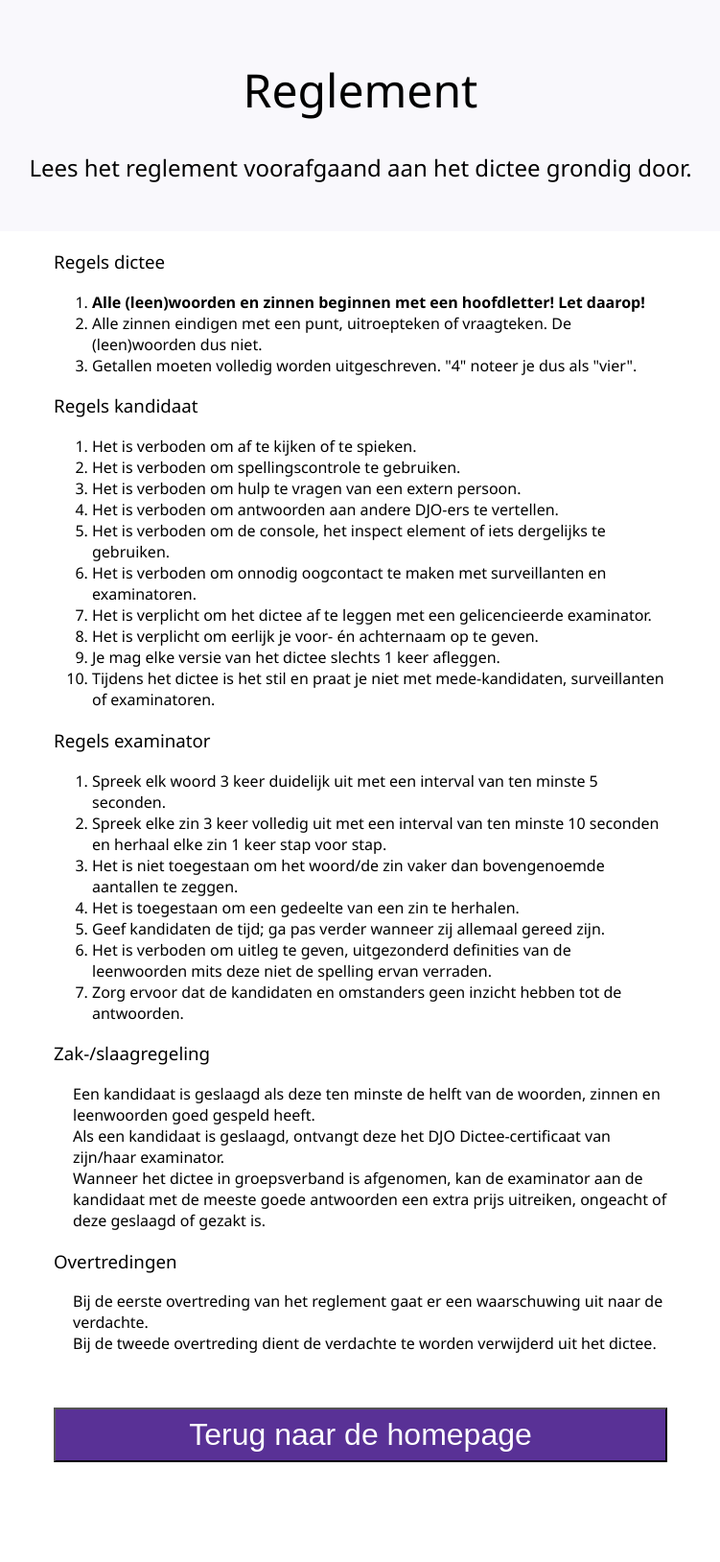
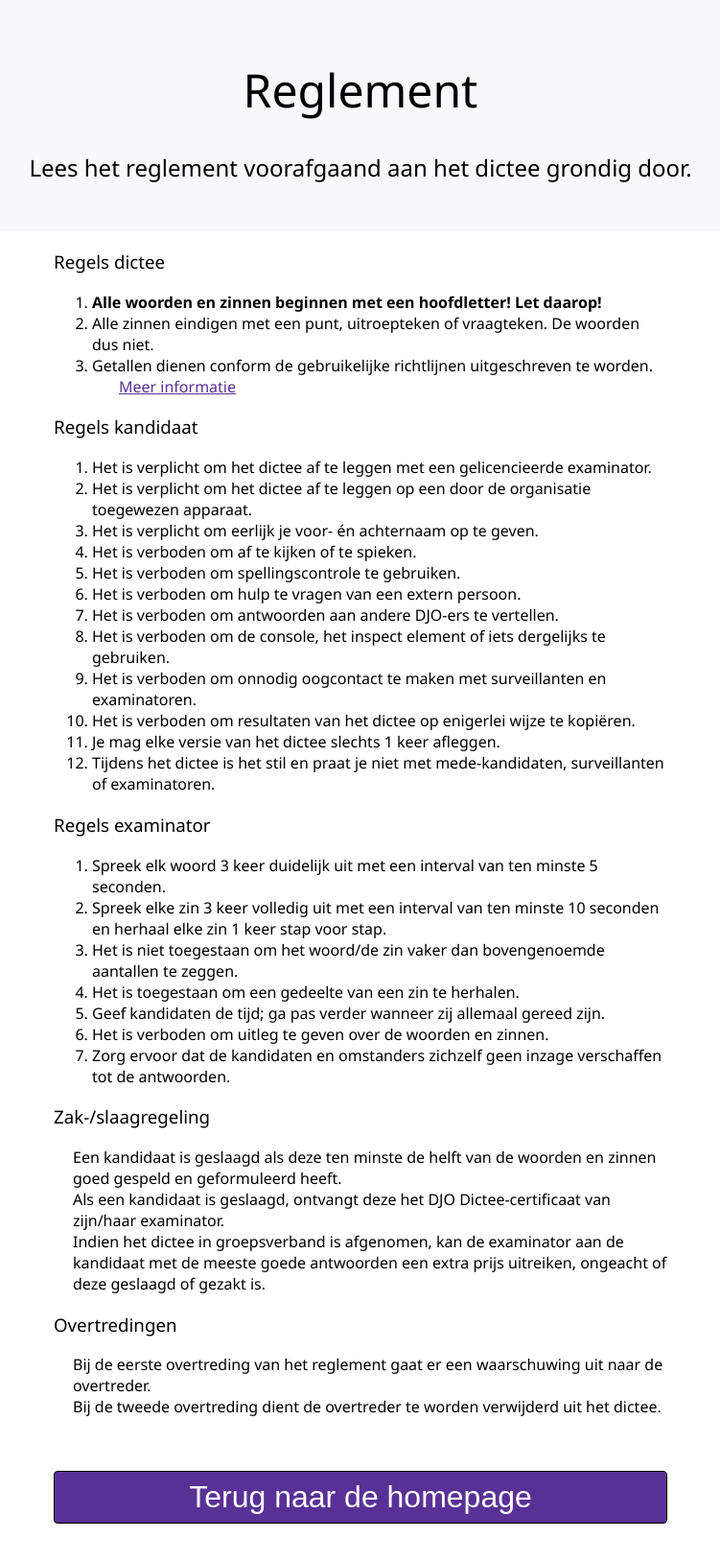
Before and after one commit to djoamersfoort/dictee, a PHP site: page /reglement/ in a window 1280 px wide. Shown: the part 101-1729 px from the top of the page at 96% size, without its empty margins (264-1015 px from the left). Before the commit the page ends 1625 px from the top, so only its background shows below. Run offline with PHP 8.4, Linux system fonts and the light colour scheme.

Commit message:
Den Grooten Update - vaarwel, leenwoorden!

```diff
--- a/dictee.css
+++ b/dictee.css
@@ -40,6 +40,7 @@ body {
 }
 a, a:visited {
     color: #593196;
+    transition: .25s ease;
 }
 table {
     margin: 2% auto auto auto;
@@ -58,6 +59,12 @@ table {
     margin-top: 50px;
     font-size: 18px;
     padding: 6px;
+}
+.maincard a:focus {
+    box-shadow: 0 0 8px #593196;
+}
+.maincard a.disabled {
+    background-color: #aaa;
 }
 #oei {
     background-color: red;
@@ -97,11 +104,18 @@ table {
     background-color: #593196;
     color: white;
     font-size: 2em;
+    outline: none;
+    border: 1px solid black;
+    border-radius: 4px;
+    transition: .25s ease;
 }
-#dictee button:hover, #overlay #window button:hover, a:hover {
+#dictee button:not(:disabled):hover, #overlay #window button:hover, a:not(.disabled):hover {
     filter: brightness(1.2);
     cursor: pointer;
     text-decoration: none;
+}
+#dictee button:disabled {
+    background-color: #aaa;
 }
 footer span {
     display: block;
@@ -136,6 +150,8 @@ footer span {
     padding: 8px 30px;
     background-color: #593196;
     border: 1px solid black;
+    border-radius: 4px;
+    transition: .25s ease;
 }
 #overlay #window button[disabled] {
     background-color: #aaa;
--- a/examinator/index.php
+++ b/examinator/index.php
@@ -10,7 +10,7 @@ if (isset($_POST["toegangscode"])) {
 <!DOCTYPE html>
 <html>
 <head>
-<title>DJO Amersfoort | Officiëel dictee</title>
+<title>DJO Amersfoort | Officieel dictee</title>
 <meta charset="utf-8">
 <link rel="stylesheet" href="../dictee.css" type="text/css">
 <link rel="shortcut icon" href="https://aanmelden.djoamersfoort.nl/static/img/logo.png" type="image/x-icon">
--- a/reglement/index.html
+++ b/reglement/index.html
@@ -1,7 +1,7 @@
 <!DOCTYPE html>
 <html>
 <head>
-<title>DJO Amersfoort | Officiëel dictee</title>
+<title>DJO Amersfoort | Officieel dictee</title>
 <meta charset="utf-8">
 <link rel="stylesheet" href="../dictee.css" type="text/css">
 <link rel="shortcut icon" href="https://aanmelden.djoamersfoort.nl/static/img/logo.png" type="image/x-icon">
@@ -18,20 +18,22 @@
 <div id="dictee">
 <h3>Regels dictee</h3>
 <ol>
-<li><b>Alle (leen)woorden en zinnen beginnen met een hoofdletter! Let daarop!</b></li>
-<li>Alle zinnen eindigen met een punt, uitroepteken of vraagteken. De (leen)woorden dus niet.</li>
-<li>Getallen moeten volledig worden uitgeschreven. "4" noteer je dus als "vier".</li>
+<li><b>Alle woorden en zinnen beginnen met een hoofdletter! Let daarop!</b></li>
+<li>Alle zinnen eindigen met een punt, uitroepteken of vraagteken. De woorden dus niet.</li>
+<li>Getallen dienen conform de gebruikelijke richtlijnen uitgeschreven te worden. <a href="https://www.onzetaal.nl/taalloket/getallen-in-letters-of-cijfers">Meer informatie</a></li>
 </ol>
 <h3>Regels kandidaat</h3>
 <ol>
+<li>Het is verplicht om het dictee af te leggen met een gelicencieerde examinator.</li>
+<li>Het is verplicht om het dictee af te leggen op een door de organisatie toegewezen apparaat.</li>
+<li>Het is verplicht om eerlijk je voor- én achternaam op te geven.</li>
 <li>Het is verboden om af te kijken of te spieken.</li>
 <li>Het is verboden om spellingscontrole te gebruiken.</li>
 <li>Het is verboden om hulp te vragen van een extern persoon.</li>
 <li>Het is verboden om antwoorden aan andere DJO-ers te vertellen.</li>
 <li>Het is verboden om de console, het inspect element of iets dergelijks te gebruiken.</li>
 <li>Het is verboden om onnodig oogcontact te maken met surveillanten en examinatoren.</li>
-<li>Het is verplicht om het dictee af te leggen met een gelicencieerde examinator.</li>
-<li>Het is verplicht om eerlijk je voor- én achternaam op te geven.</li>
+<li>Het is verboden om resultaten van het dictee op enigerlei wijze te kopiëren.</li>
 <li>Je mag elke versie van het dictee slechts 1 keer afleggen.</li>
 <li>Tijdens het dictee is het stil en praat je niet met mede-kandidaten, surveillanten of examinatoren.</li>
 </ol>
@@ -42,17 +44,17 @@
 <li>Het is niet toegestaan om het woord/de zin vaker dan bovengenoemde aantallen te zeggen.</li>
 <li>Het is toegestaan om een gedeelte van een zin te herhalen.</li>
 <li>Geef kandidaten de tijd; ga pas verder wanneer zij allemaal gereed zijn.</li>
-<li>Het is verboden om uitleg te geven, uitgezonderd definities van de leenwoorden mits deze niet de spelling ervan verraden.</li>
-<li>Zorg ervoor dat de kandidaten en omstanders geen inzicht hebben tot de antwoorden.</li>
+<li>Het is verboden om uitleg te geven over de woorden en zinnen.</li>
+<li>Zorg ervoor dat de kandidaten en omstanders zichzelf geen inzage verschaffen tot de antwoorden.</li>
 </ol>
 <h3>Zak-/slaagregeling</h3>
-<p>Een kandidaat is geslaagd als deze ten minste de helft van de woorden, zinnen en leenwoorden goed gespeld heeft.
+<p>Een kandidaat is geslaagd als deze ten minste de helft van de woorden en zinnen goed gespeld en geformuleerd heeft.
 <br>Als een kandidaat is geslaagd, ontvangt deze het DJO Dictee-certificaat van zijn/haar examinator.
-<br>Wanneer het dictee in groepsverband is afgenomen, kan de examinator aan de kandidaat met de meeste goede antwoorden
+<br>Indien het dictee in groepsverband is afgenomen, kan de examinator aan de kandidaat met de meeste goede antwoorden
 een extra prijs uitreiken, ongeacht of deze geslaagd of gezakt is.</p>
 <h3>Overtredingen</h3>
-<p>Bij de eerste overtreding van het reglement gaat er een waarschuwing uit naar de verdachte.
-<br>Bij de tweede overtreding dient de verdachte te worden verwijderd uit het dictee.</p>
+<p>Bij de eerste overtreding van het reglement gaat er een waarschuwing uit naar de overtreder.
+<br>Bij de tweede overtreding dient de overtreder te worden verwijderd uit het dictee.</p>
 <button onclick="location.href='../'">Terug naar de homepage</button>
 </div>
 </body>
--- a/wachtkamer/index.php
+++ b/wachtkamer/index.php
@@ -6,7 +6,7 @@ $json = get_object_vars(json_decode(file_get_contents("../" . $_SERVER["REGISTER
 <!DOCTYPE html>
 <html>
 <head>
-<title>DJO Amersfoort | Officiëel dictee</title>
+<title>DJO Amersfoort | Officieel dictee</title>
 <meta charset="utf-8">
 <link rel="stylesheet" href="../dictee.css" type="text/css">
 <link rel="shortcut icon" href="https://aanmelden.djoamersfoort.nl/static/img/logo.png" type="image/x-icon">
```
Also changed, not shown: administratie/index.php (+13 -20 lines), afname/index.php (+5 -19 lines), index.php (+31 -6 lines), README.md.
